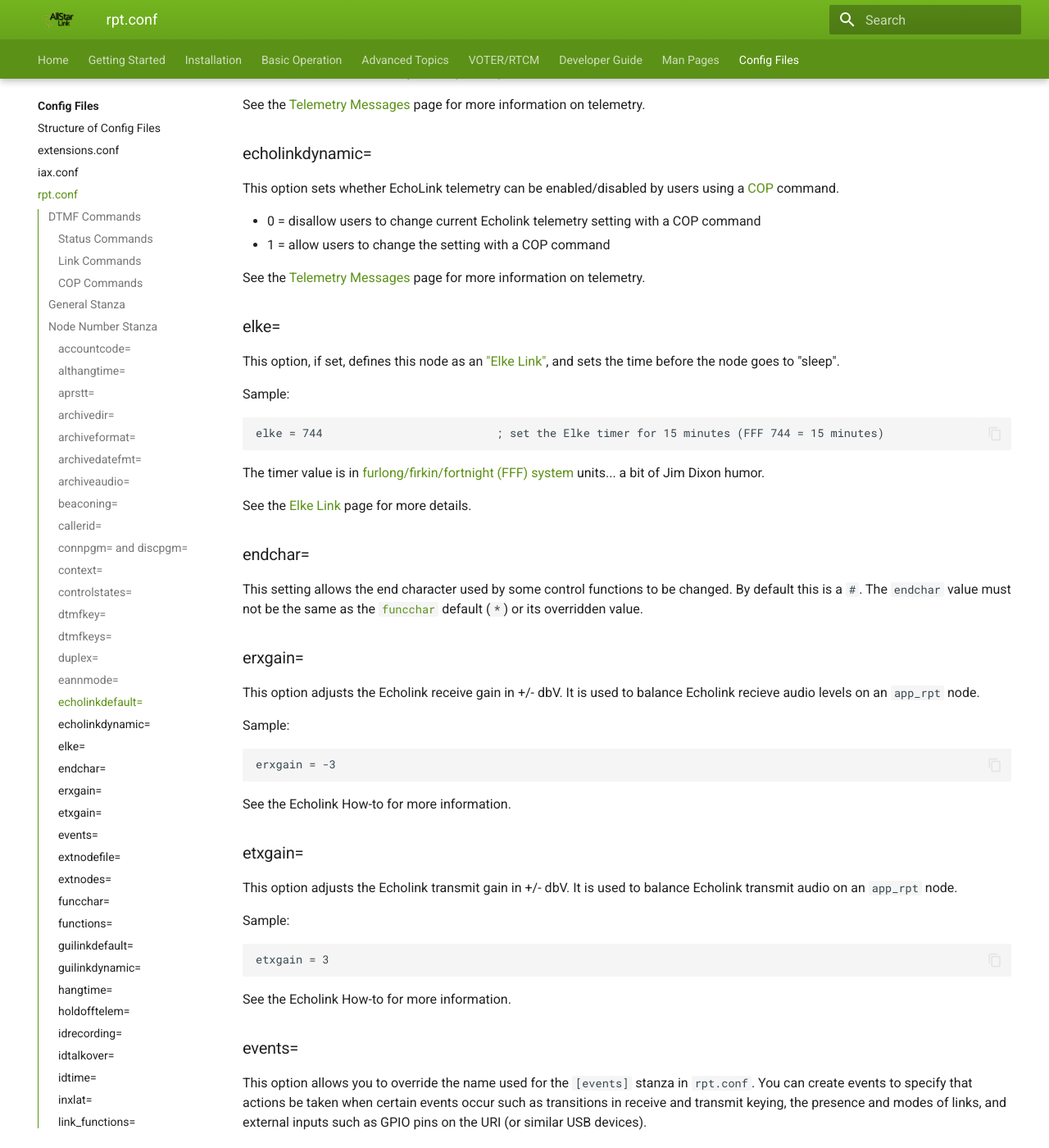
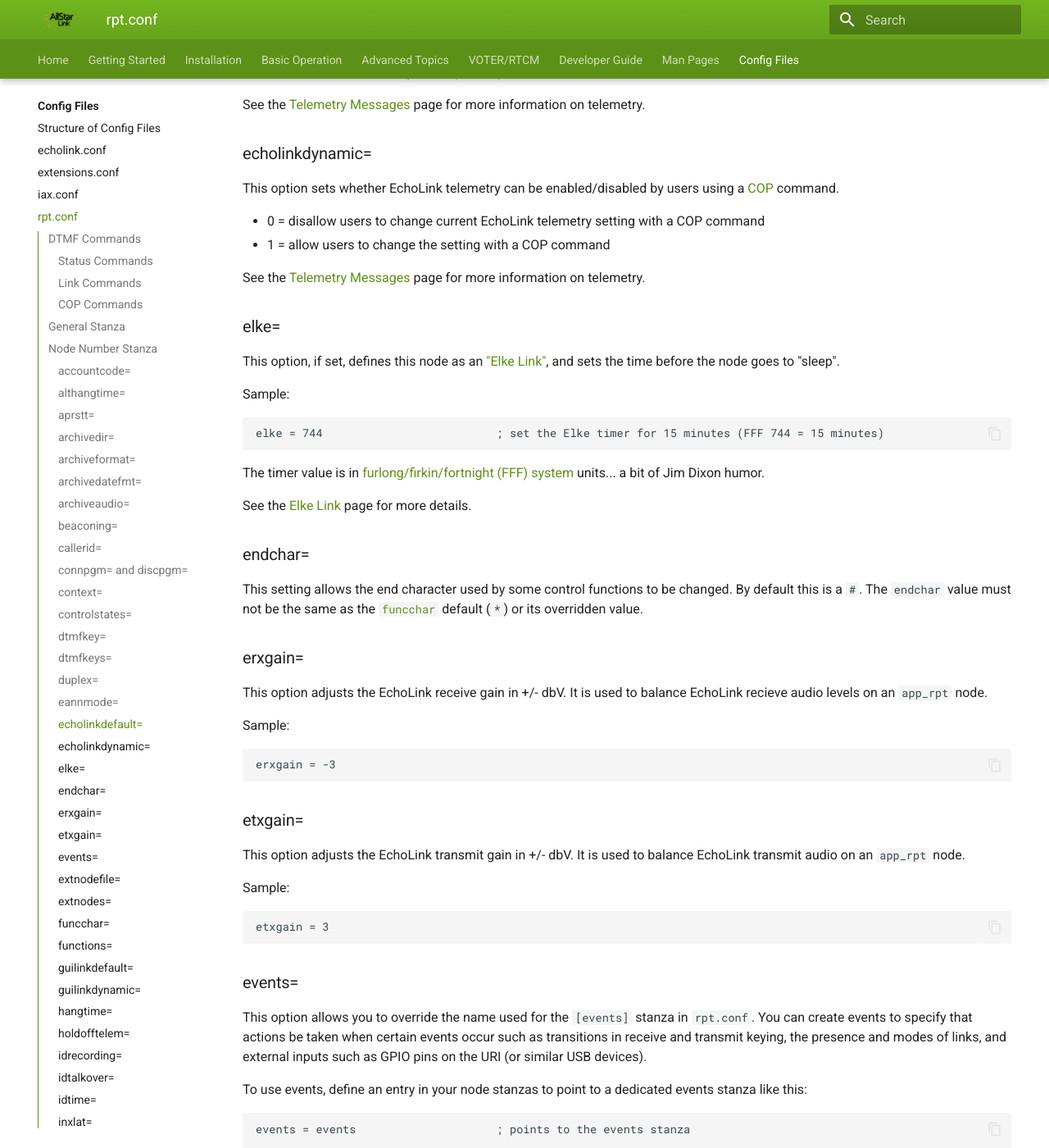
Before and after one commit to AllStarLink/ASL3-Manual, an MkDocs documentation site: the page built from docs/config/rpt_conf.md, in a window 1280 px wide and 1400 px high, scrolled down 12280 px. Shown: the whole window at 82% size. Built offline with MkDocs 1.6.1 and Material for MkDocs 9.7.7, drawn with Linux system fonts in a browser that asks for light colours; some of the changed text lies outside the part shown.

Commit message:
Document EchoLink configuration and echolink.conf.

````diff
--- a/docs/config/rpt_conf.md
+++ b/docs/config/rpt_conf.md
@@ -133,9 +133,9 @@
 37|Foreign Link Local Output Path Disable (See [Telemetry Messages](../adv-topics/telemetry.md))
 38|Foreign Link Local Output Path Follows Local Telemetry (See [Telemetry Messages](../adv-topics/telemetry.md))
 39|Foreign Link Local Output Path on Demand (See [Telemetry Messages](../adv-topics/telemetry.md))
-42|Echolink announce node number only (See [Telemetry Messages](../adv-topics/telemetry.md))
-43|Echolink announce node callsign only (See [Telemetry Messages](../adv-topics/telemetry.md))
-44|Echolink announce node number and callsign (See [Telemetry Messages](../adv-topics/telemetry.md))
+42|EchoLink announce node number only (See [Telemetry Messages](../adv-topics/telemetry.md))
+43|EchoLink announce node callsign only (See [Telemetry Messages](../adv-topics/telemetry.md))
+44|EchoLink announce node number and callsign (See [Telemetry Messages](../adv-topics/telemetry.md))
 45|Link Activity timer enable (See [Link Activity Timer](../adv-topics/linkacttimer.md))
 46|Link Activity timer disable (See [Link Activity Timer](../adv-topics/linkacttimer.md))
 47|Reset "Link Config Changed" Flag (See [Link Activity Timer](../adv-topics/linkacttimer.md))
@@ -384,17 +384,17 @@
 ```
 
 ### eannmode=
-This option sets the Echolink node announcement type, when a node connects:
+This option sets the EchoLink node announcement type, when a node connects:
 
 * 0 = Do not announce EchoLink nodes at all
 * 1 = Say only node number (default)
-* 2 = Say phonetic call sign only on Echolink connects
-* 3 = Say phonetic call sign and node number on Echolink connects
+* 2 = Say phonetic call sign only on EchoLink connects
+* 3 = Say phonetic call sign and node number on EchoLink connects
 
 See the [Telemetry Messages](../adv-topics/telemetry.md) page for more information on telemetry.
 
 ### echolinkdefault=
-This option sets the Echolink telemetry option:
+This option sets the EchoLink telemetry option:
 
 * 0 = telemetry output off
 * 1 = telemetry output on
@@ -406,7 +406,7 @@
 ### echolinkdynamic=
 This option sets whether EchoLink telemetry can be enabled/disabled by users using a [COP](#cop-commands) command.
 
-* 0 = disallow users to change current Echolink telemetry setting with a COP command
+* 0 = disallow users to change current EchoLink telemetry setting with a COP command
 * 1 = allow users to change the setting with a COP command
 
 See the [Telemetry Messages](../adv-topics/telemetry.md) page for more information on telemetry.
@@ -428,7 +428,7 @@
 This setting allows the end character used by some control functions to be changed. By default this is a `#`. The `endchar` value must not be the same as the [`funcchar`](#funcchar) default (`*`) or its overridden value.
 
 ### erxgain=
-This option adjusts the Echolink receive gain in +/- dbV. It is used to balance Echolink recieve audio levels on an `app_rpt` node.
+This option adjusts the EchoLink receive gain in +/- dbV. It is used to balance EchoLink recieve audio levels on an `app_rpt` node.
 
 Sample:
 
@@ -436,18 +436,14 @@
 erxgain = -3
 ```
 
-See the Echolink How-to for more information.
-
 ### etxgain=
-This option adjusts the Echolink transmit gain in +/- dbV. It is used to balance Echolink transmit audio on an `app_rpt` node.
+This option adjusts the EchoLink transmit gain in +/- dbV. It is used to balance EchoLink transmit audio on an `app_rpt` node.
 
 Sample:
 
 ```
 etxgain = 3
 ```
-
-See the Echolink How-to for more information.
 
 ### events=
 This option allows you to override the name used for the `[events]` stanza in `rpt.conf`. You can create events to specify that actions be taken when certain events occur such as transitions in receive and transmit keying, the presence and modes of links, and external inputs such as GPIO pins on the URI (or similar USB devices).
@@ -1315,7 +1311,7 @@
 ### tlbdynamic=
 This option sets whether TheLinkBox telemetry can be enabled/disabled by users using a [COP](#cop-commands) command.
 
-* 0 = disallow users to change current Echolink telemetry setting with a COP command
+* 0 = disallow users to change current EchoLink telemetry setting with a COP command
 * 1 = allow users to change the setting with a COP command
 
 See the [Telemetry Messages](../adv-topics/telemetry.md) page for more information on telemetry.
--- a/mkdocs.yml
+++ b/mkdocs.yml
@@ -113,6 +113,7 @@
     - adv-topics/daq.md
     - adv-topics/dns-servers.md
     - adv-topics/dtmffunctions.md
+    - adv-topics/echolink.md
     - adv-topics/elkelink.md
     - adv-topics/eurorptr.md
     - adv-topics/eventmgmt.md
@@ -180,6 +181,7 @@
   - Config Files:
     - config/index.md
     - config/config-structure.md
+    - config/echolink_conf.md
     - config/extensions_conf.md
     - config/iax_conf.md
     - config/rpt_conf.md
````
Also changed, not shown: docs/adv-topics/echolink.md (added, +127 -0 lines), docs/config/echolink_conf.md (added, +266 -0 lines).
